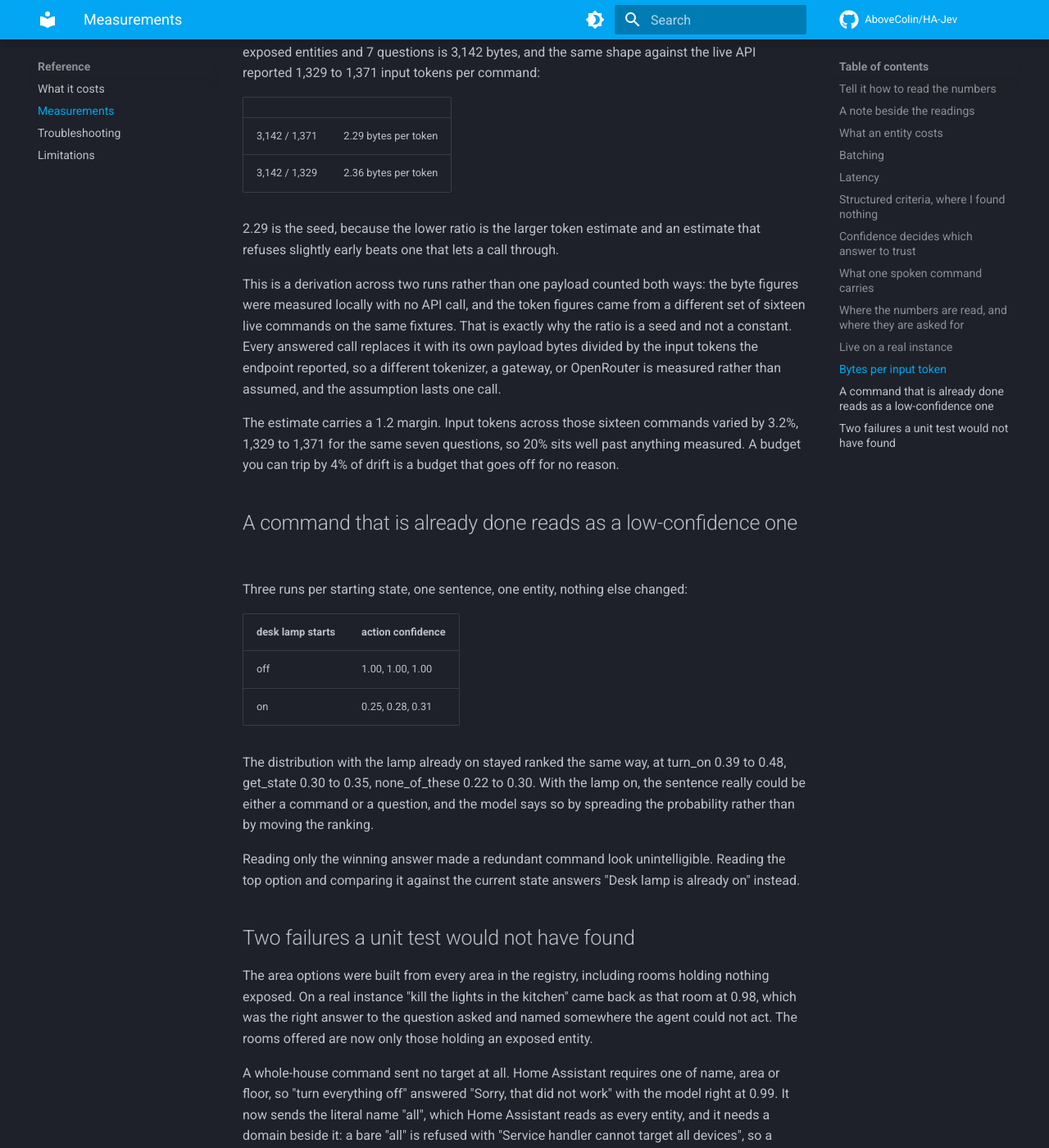
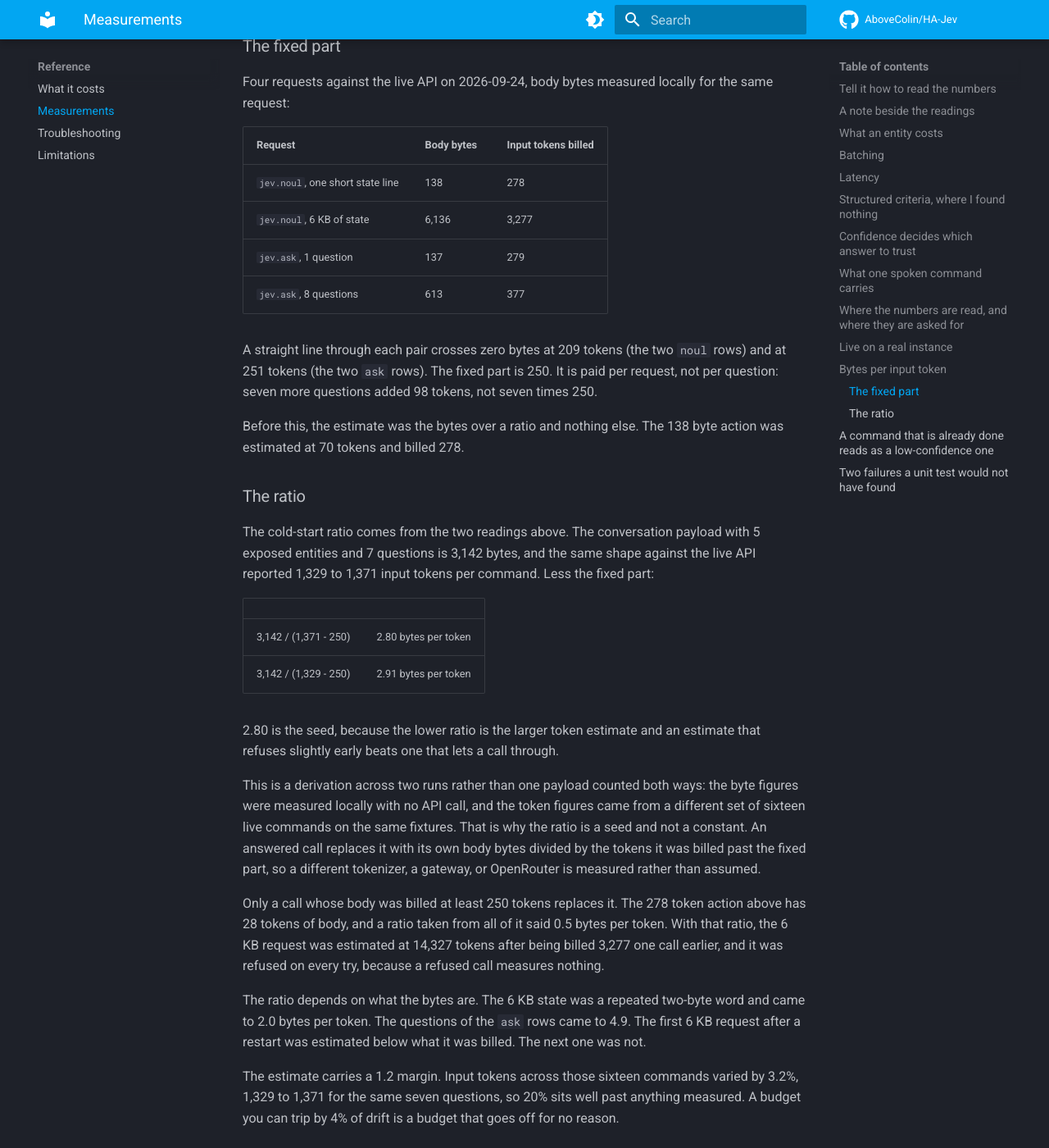
Before and after one commit to AboveColin/HA-Jev, an MkDocs documentation site: the page built from site-docs/measurements.md, in a window 1280 px wide and 1400 px high, scrolled down 4230 px. Shown: the whole window at 82% size. Built offline with MkDocs 1.6.1 and Material for MkDocs 9.7.7, drawn with Linux system fonts in a browser that asks for light colours; comment, search, counter and statistics services are not loaded; some of the changed text lies outside the part shown.

Commit message:
The budget estimate counts the part of the bill every request pays
A 138 byte action was estimated at 70 tokens and billed 278. The estimate
was bytes over a ratio, with no fixed part, and the ratio came from the
last call alone. After that small call, a 6 KB request was estimated at
14,327 tokens, billed 3,277 one call earlier, and refused on every try.

The estimate is now 250 tokens plus the body over the ratio, and only a
call whose body was billed at least 250 tokens updates the ratio.

```diff
--- a/site-docs/measurements.md
+++ b/site-docs/measurements.md
@@ -154,27 +154,59 @@ the entities.
 
 The daily budget has to refuse a call before it is sent, and the only token count
 there is comes back with the reply. So the size of the request is measured locally and
-divided by a bytes-per-token ratio.
+turned into tokens: a fixed part that every request pays, plus the body bytes divided
+by a bytes-per-token ratio.
+
+### The fixed part
+
+Four requests against the live API on 2026-09-24, body bytes measured locally for the
+same request:
+
+| Request | Body bytes | Input tokens billed |
+|---|---|---|
+| `jev.noul`, one short state line | 138 | 278 |
+| `jev.noul`, 6 KB of state | 6,136 | 3,277 |
+| `jev.ask`, 1 question | 137 | 279 |
+| `jev.ask`, 8 questions | 613 | 377 |
+
+A straight line through each pair crosses zero bytes at 209 tokens (the two `noul`
+rows) and at 251 tokens (the two `ask` rows). The fixed part is 250. It is paid per
+request, not per question: seven more questions added 98 tokens, not seven times 250.
+
+Before this, the estimate was the bytes over a ratio and nothing else. The 138 byte
+action was estimated at 70 tokens and billed 278.
+
+### The ratio
 
 The cold-start ratio comes from the two readings above. The conversation payload with
 5 exposed entities and 7 questions is 3,142 bytes, and the same shape against the live
-API reported 1,329 to 1,371 input tokens per command:
+API reported 1,329 to 1,371 input tokens per command. Less the fixed part:
 
 | | |
 |---|---|
-| 3,142 / 1,371 | 2.29 bytes per token |
-| 3,142 / 1,329 | 2.36 bytes per token |
+| 3,142 / (1,371 - 250) | 2.80 bytes per token |
+| 3,142 / (1,329 - 250) | 2.91 bytes per token |
 
-2.29 is the seed, because the lower ratio is the larger token estimate and an estimate
+2.80 is the seed, because the lower ratio is the larger token estimate and an estimate
 that refuses slightly early beats one that lets a call through.
 
 This is a derivation across two runs rather than one payload counted both ways: the
 byte figures were measured locally with no API call, and the token figures came from a
-different set of sixteen live commands on the same fixtures. That is exactly why the
-ratio is a seed and not a constant. Every answered call replaces it with its own
-payload bytes divided by the input tokens the endpoint reported, so a different
-tokenizer, a gateway, or OpenRouter is measured rather than assumed, and the assumption
-lasts one call.
+different set of sixteen live commands on the same fixtures. That is why the ratio is
+a seed and not a constant. An answered call replaces it with its own body bytes
+divided by the tokens it was billed past the fixed part, so a different tokenizer, a
+gateway, or OpenRouter is measured rather than assumed.
+
+Only a call whose body was billed at least 250 tokens replaces it. The 278 token
+action above has 28 tokens of body, and a ratio taken from all of it said 0.5 bytes
+per token. With that ratio, the 6 KB request was estimated at 14,327 tokens after being billed
+3,277 one call earlier, and it was refused on every try, because a refused call
+measures nothing.
+
+The ratio depends on what the bytes are. The 6 KB state was a repeated two-byte word
+and came to 2.0 bytes per token. The questions of the `ask` rows came to 4.9. The first
+6 KB request after a restart was estimated below what it was billed. The next one was
+not.
 
 The estimate carries a 1.2 margin. Input tokens across those sixteen commands varied by
 3.2%, 1,329 to 1,371 for the same seven questions, so 20% sits well past anything
```
Also changed, not shown: site-docs/cost.md (+10 -8 lines), 5 other files.
